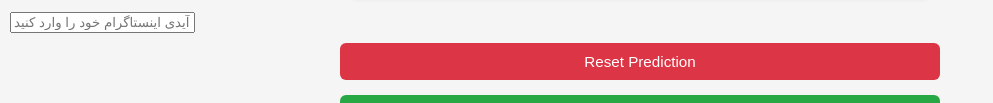
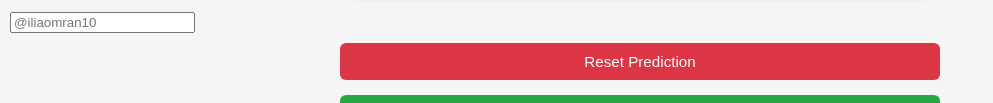
Before and after one commit to itsiliaomran10-cloud/Football---predictions, a plain HTML site: page index.html in a window 1280 px wide. Shown: the part 1352-1455 px from the top of the page, without its empty margins (0-993 px from the left). Drawn offline with Linux system fonts and the light colour scheme.

Commit message:
Update index.html

```diff
--- a/index.html
+++ b/index.html
@@ -28,7 +28,7 @@
     <div id="tables-container"></div>
 
     <div class="name-input-container">
-        <input type="text" id="predictor-name" placeholder="نام یا آیدی اینستاگرام خود را وارد کنید" required>
+        <input type="text" id="predictor-name" placeholder="@iliaomran10" required>
     </div>
 
     <button id="reset-btn" style="margin: 10px auto; display: block; padding: 10px 20px; background: #dc3545; color: white; border: none; border-radius: 6px; cursor: pointer;">Reset Prediction</button>
```
